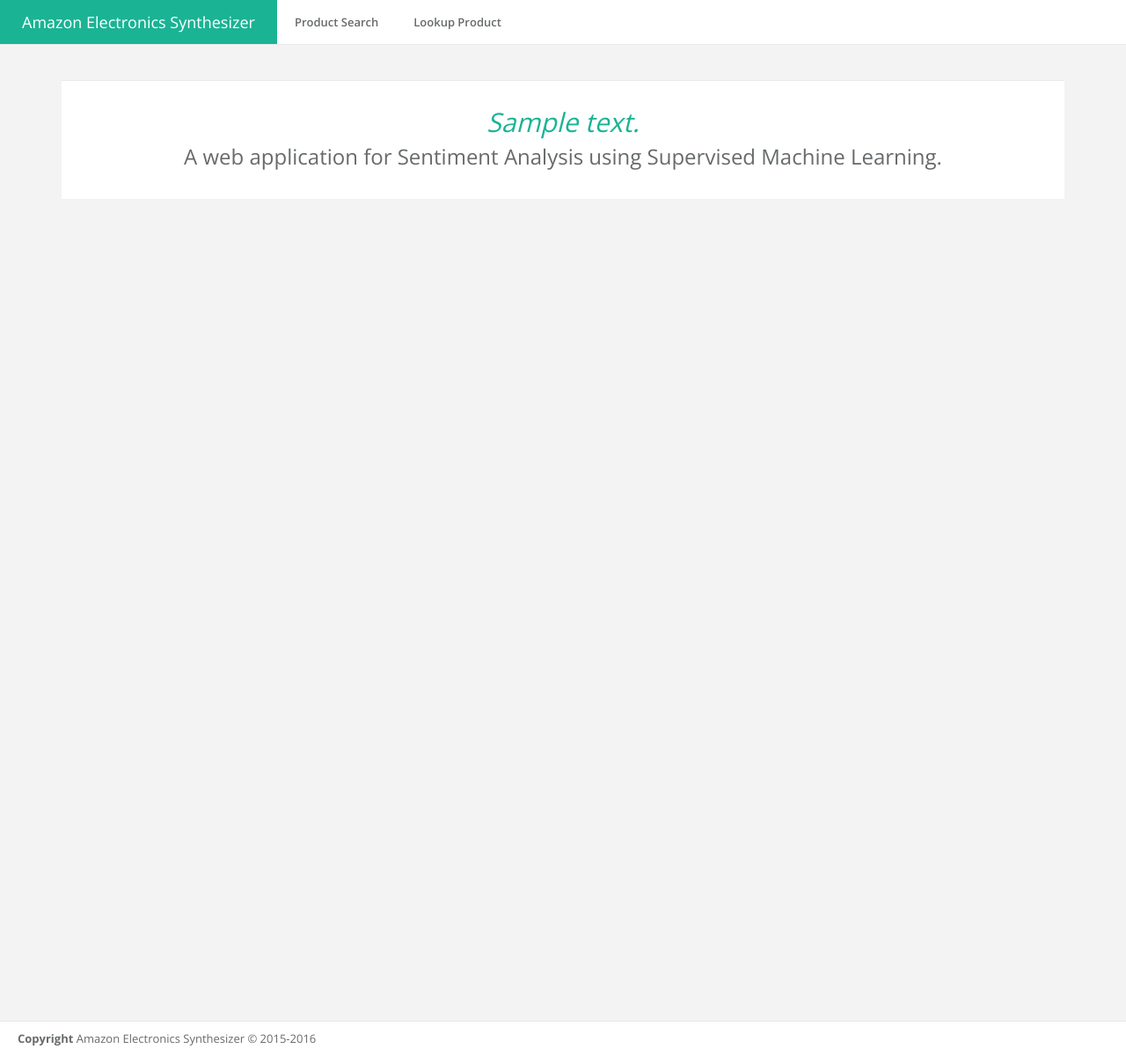
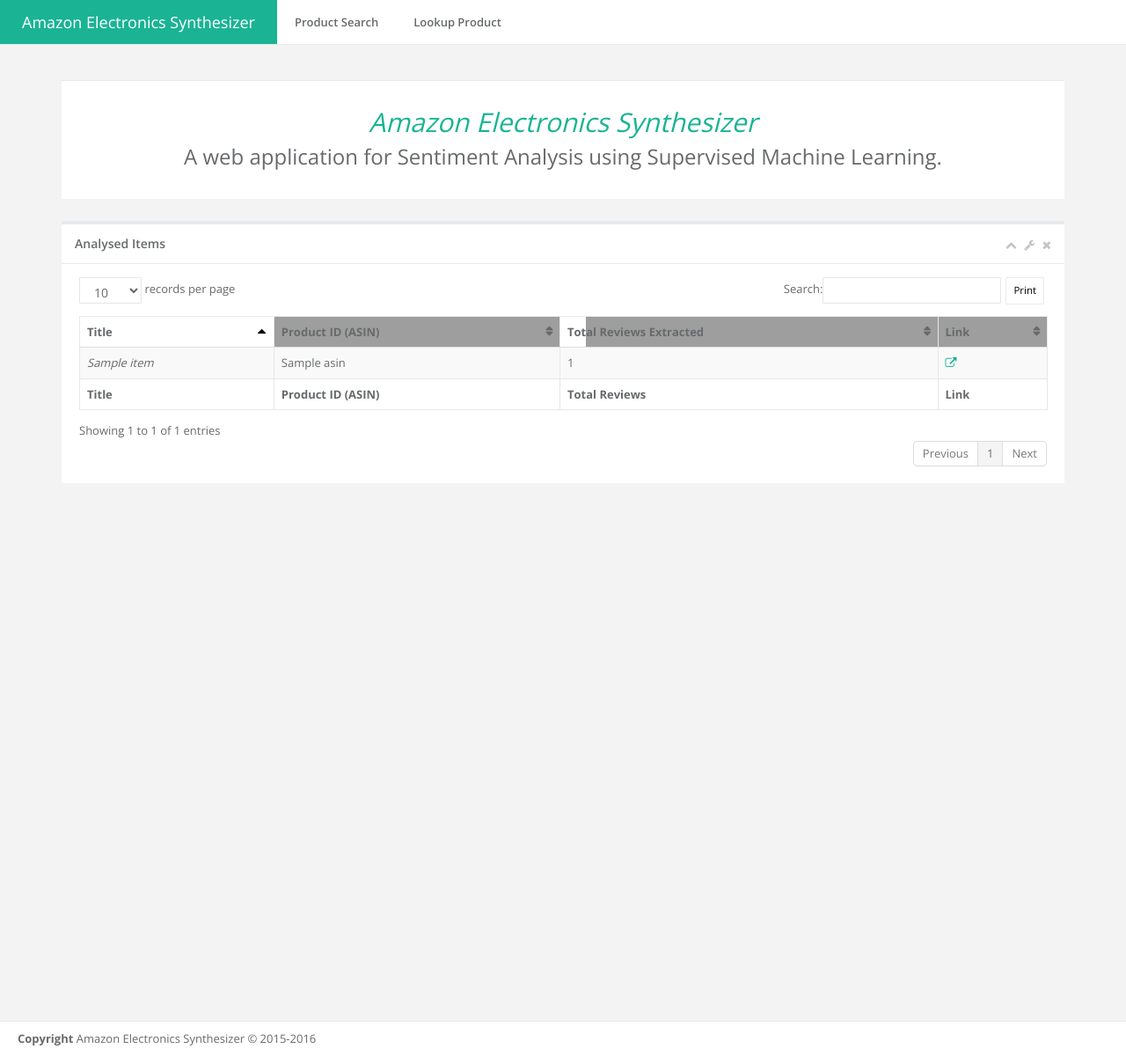
Before and after one commit to ianbrayoni/amazon-reviews-analysis, a Django app: template review_analysis/templates/index.html in a window 1280 px wide. Shown: the whole page at 88% size. Run offline with Django 3.2, Linux system fonts and the light colour scheme; the template is opened without the code that fills it: most values are stand-ins (such as "Sample title", 1, 10 or a date in 2020); some libraries are stand-ins or nearby versions; grey boxes are pictures that could not be loaded.

Commit message:
Now showing all scraped products on index page

```diff
--- a/review_analysis/apps/products/urls.py
+++ b/review_analysis/apps/products/urls.py
@@ -8,5 +8,5 @@ urlpatterns = [
     url(r'^$', views.index, name='index'),
     url(r'^search/', views.search, name='search'),
     url(r'^lookup/', views.lookup, name='lookup'),
-    # url(r'^results/', views.results, name='results'),
+    url(r'^profile', views.profile, name='profile'),
 ]
--- a/review_analysis/settings/base.py
+++ b/review_analysis/settings/base.py
@@ -47,6 +47,7 @@ INSTALLED_APPS = [
     'review_analysis.apps.crawler',
     'review_analysis.apps.products',
     'review_analysis.apps.classifier',
+    'django.contrib.postgres'
 ]
 
 MIDDLEWARE = [
--- a/review_analysis/templates/base.html
+++ b/review_analysis/templates/base.html
@@ -84,6 +84,11 @@
     <script src="{% static 'site/js/plugins/overlay/loadingoverlay.js' %}"></script>
     <script src="{% static 'site/js/plugins/overlay/loadingoverlay.min.js' %}"></script>
 
+    <!-- Peity -->
+    <script src="{% static 'site/js/plugins/peity/jquery.peity.min.js' %}"></script>
+    <script src="{% static 'site/js/demo/peity-demo.js' %}"></script>
+
+
     <script>
         function loading(){
             $.LoadingOverlay("show", {
@@ -91,7 +96,52 @@
                     fontawesome: "fa fa-spinner fa-spin"
                 });
         }
+
+        $(document).ready(function () {
+            $('.dataTables-example').dataTable({
+                responsive: true,
+                "dom": 'T<"clear">lfrtip',
+                "tableTools": {
+                    "sSwfPath": "{% static 'site/js/plugins/dataTables/swf/copy_csv_xls_pdf.swf' %}"
+                }
+            });
+
+
+        });
     </script>
+
+        <style>
+        body.DTTT_Print {
+            background: #fff;
+
+        }
+
+        .DTTT_Print #page-wrapper {
+            margin: 0;
+            background: #fff;
+        }
+
+        button.DTTT_button, div.DTTT_button, a.DTTT_button {
+            border: 1px solid #e7eaec;
+            background: #fff;
+            color: #676a6c;
+            box-shadow: none;
+            padding: 6px 8px;
+        }
+
+        button.DTTT_button:hover, div.DTTT_button:hover, a.DTTT_button:hover {
+            border: 1px solid #d2d2d2;
+            background: #fff;
+            color: #676a6c;
+            box-shadow: none;
+            padding: 6px 8px;
+        }
+
+        .dataTables_filter label {
+            margin-right: 5px;
+
+        }
+    </style>
 
 </body>
 
--- a/review_analysis/templates/index.html
+++ b/review_analysis/templates/index.html
@@ -7,16 +7,80 @@
             <div class="ibox float-e-margins">
                 <div class="ibox-content text-center p-md">
 
-                    <h1><span class="text-navy"><i>{{ context }}</i></span></h1>
+                    <h1><span class="text-navy"><i>Amazon Electronics Synthesizer</i></span>
+                    </h1>
 
                     <p>
-                       <h2> A web application for Sentiment Analysis using Supervised Machine Learning.</h2>
+                    <h2> A web application for Sentiment Analysis using
+                        Supervised Machine Learning.</h2>
                     </p>
-
 
                 </div>
             </div>
         </div>
     </div>
 
+
+    <div class="row">
+        <div class="col-lg-12">
+            <div class="ibox float-e-margins">
+                <div class="ibox-title">
+                    <h5>Analysed Items</h5>
+                    <div class="ibox-tools">
+                        <a class="collapse-link">
+                            <i class="fa fa-chevron-up"></i>
+                        </a>
+                        <a class="dropdown-toggle" data-toggle="dropdown"
+                           href="#">
+                            <i class="fa fa-wrench"></i>
+                        </a>
+                        <ul class="dropdown-menu dropdown-user">
+                            <li><a href="#">Config option 1</a>
+                            </li>
+                            <li><a href="#">Config option 2</a>
+                            </li>
+                        </ul>
+                        <a class="close-link">
+                            <i class="fa fa-times"></i>
+                        </a>
+                    </div>
+                </div>
+                <div class="ibox-content">
+
+                    <table class="table table-striped table-bordered table-hover dataTables-example">
+                        <thead>
+                        <tr>
+                            <th>Title</th>
+                            <th>Product ID (ASIN)</th>
+                            <th>Total Reviews Extracted</th>
+                            <th>Link</th>
+                        </tr>
+                        </thead>
+                        <tbody>
+                        {% for item in all_items %}
+                        <tr class="gradeU">
+                            <td><i>{{ item.title }}</i></td>
+                            <td>{{ item.asin }}</td>
+                            <td class="center">{{ item.total_reviews }}</td>
+                            <td><a href="{% url 'profile' %}?asin={{ item.asin }}"><i class="fa fa-external-link text-navy"></i></a>
+
+                        </tr>
+                        {% endfor %}
+                        </tbody>
+                        <tfoot>
+                        <tr>
+                            <th>Title</th>
+                            <th>Product ID (ASIN)</th>
+                            <th>Total Reviews</th>
+                            <th>Link</th>
+                        </tr>
+                        </tfoot>
+                    </table>
+
+                </div>
+            </div>
+        </div>
+    </div>
+
+
 {% endblock %}
```
Also changed, not shown: review_analysis/apps/classifier/models.py (+12 -0 lines), review_analysis/apps/products/views.py (+45 -5 lines), review_analysis/templates/summary.html (+1 -45 lines).
